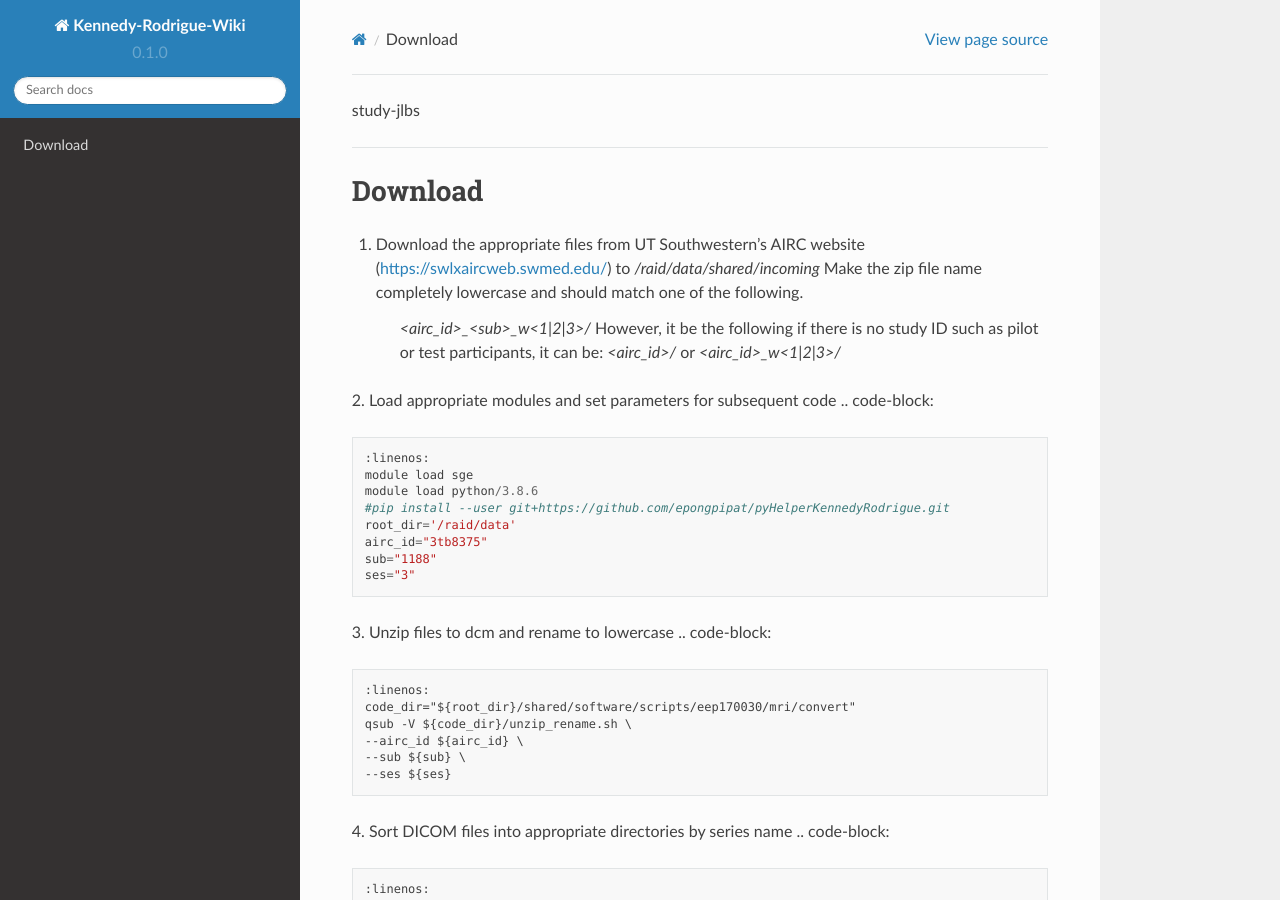
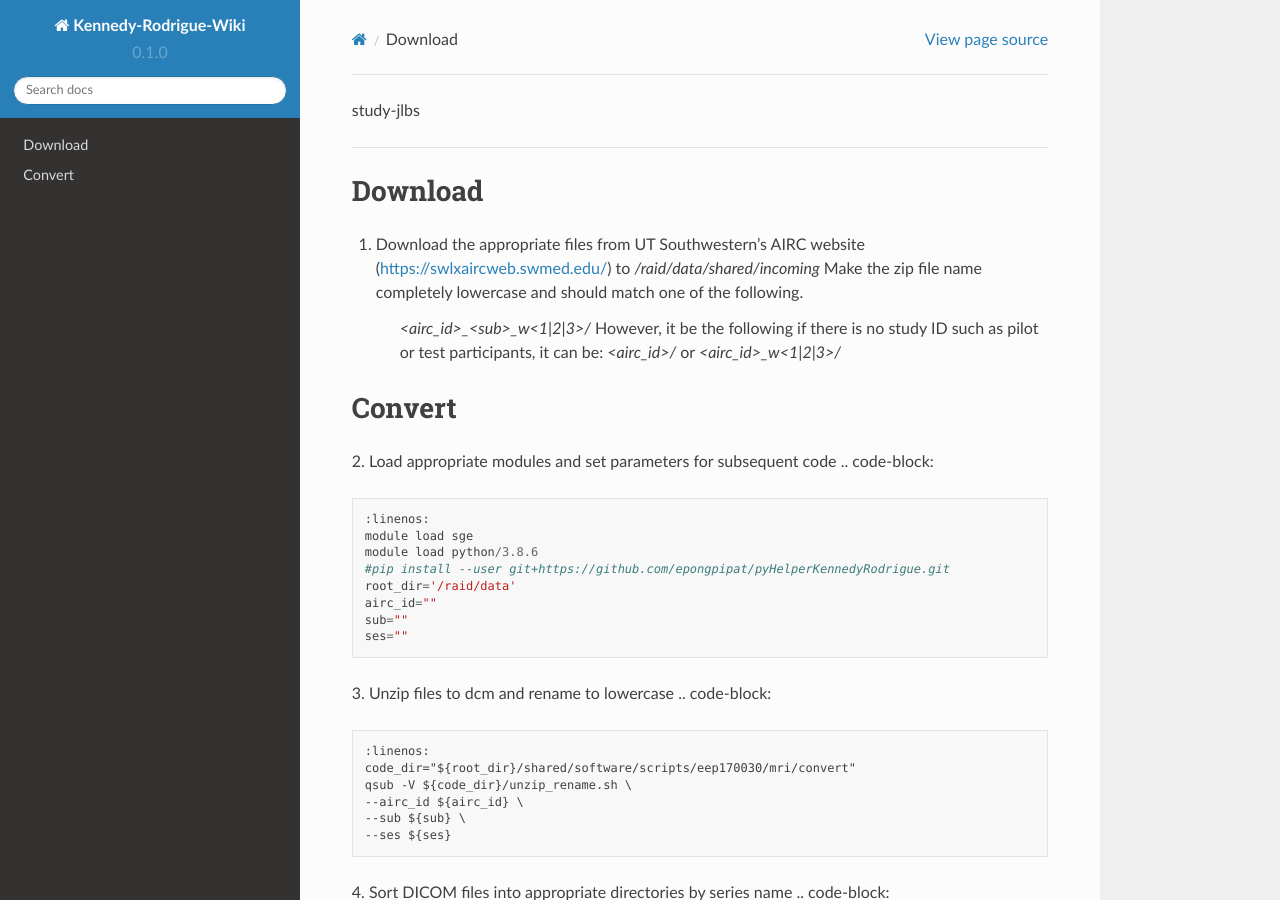
Before and after one commit to marcihorn/kennedy-rodrigue-wiki, a Sphinx documentation site: the page built from docs/source/study-jlbs.rst, in a window 1280 px wide and 900 px high. Built offline with Sphinx 7.4.7 and the Read the Docs theme 2.0.0, drawn with Linux system fonts in a browser that asks for light colours.

Commit message:
move file up a directory

```diff
--- a/docs/source/study-jlbs/conversion.rst
+++ b/docs/source/study-jlbs.rst
@@ -11,6 +11,9 @@ Download
     However, it be the following if there is no study ID such as pilot or test participants, it can be:
     `<airc_id>/` or `<airc_id>_w<1|2|3>/`
 
+Convert
+------------
+
 2. Load appropriate modules and set parameters for subsequent code
 .. code-block::
    :linenos:
@@ -18,9 +21,9 @@ Download
    module load python/3.8.6
    #pip install --user git+https://github.com/epongpipat/pyHelperKennedyRodrigue.git
    root_dir='/raid/data'
-   airc_id="3tb8375"
-   sub="1188"
-   ses="3"
+   airc_id=""
+   sub=""
+   ses=""
 
 3. Unzip files to dcm and rename to lowercase
 .. code-block::
```
